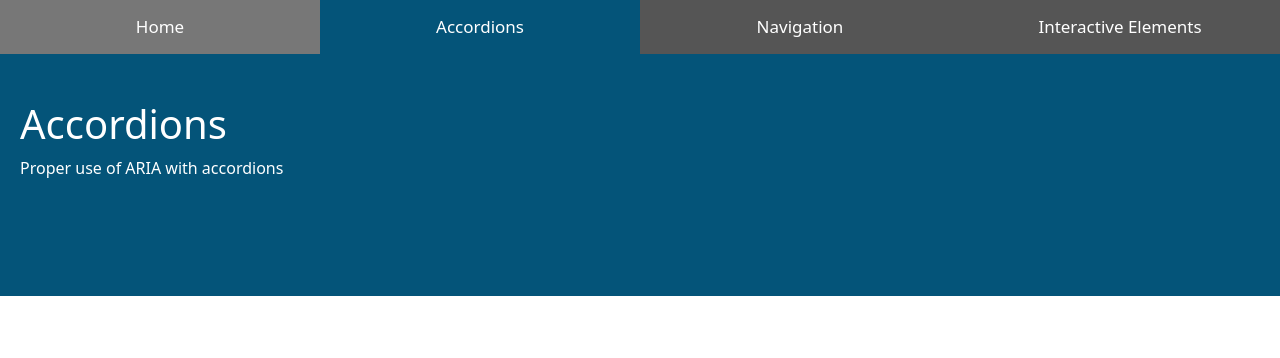
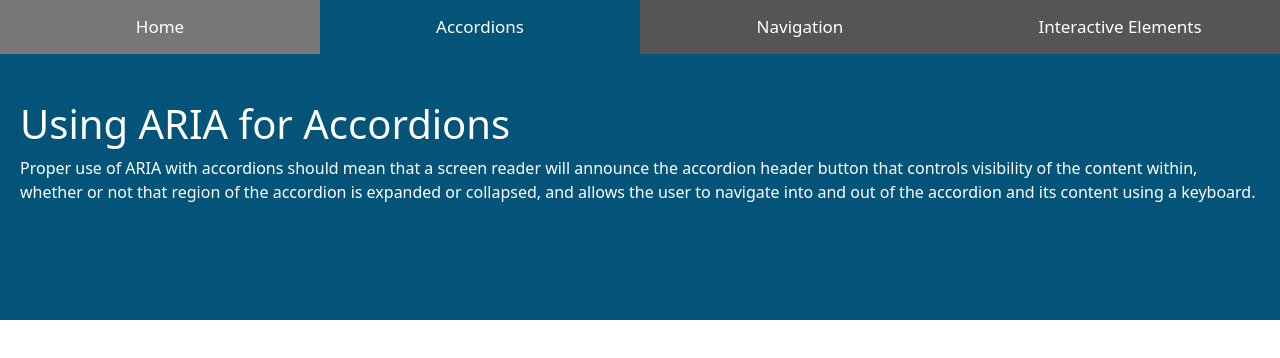
Before and after one commit to Ashley1Thompson/aria-demo-webpage, a website: page index.html in a window 1280 px wide. Both pictures are taken after a click on the button "Accordions". Drawn offline with nearby package versions, Linux system fonts and the light colour scheme.

Commit message:
accordion page start

```diff
--- a/index.html
+++ b/index.html
@@ -23,8 +23,8 @@
         </div>
 
         <div id="Accordions" class="tabcontent">
-        <h1>Accordions</h1>
-        <p>Proper use of ARIA with accordions</p>
+        <h1>Using ARIA for Accordions</h1>
+        <p>Proper use of ARIA with accordions should mean that a screen reader will announce the accordion header button that controls visibility of the content within, whether or not that region of the accordion is expanded or collapsed, and allows the user to navigate into and out of the accordion and its content using a keyboard.</p>
         </div>
 
         <div id="Navigation" class="tabcontent">
```
